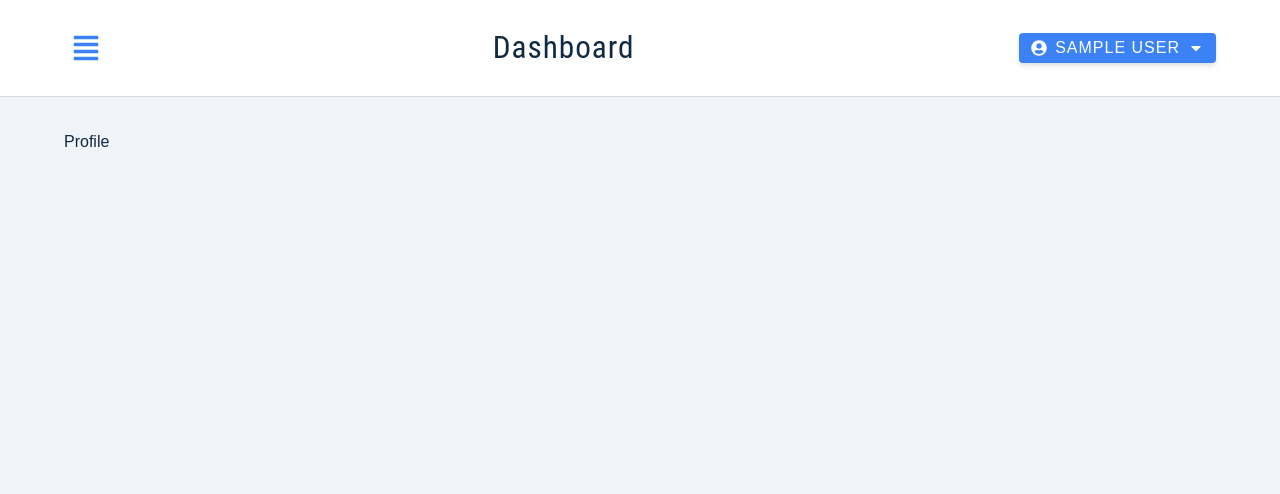
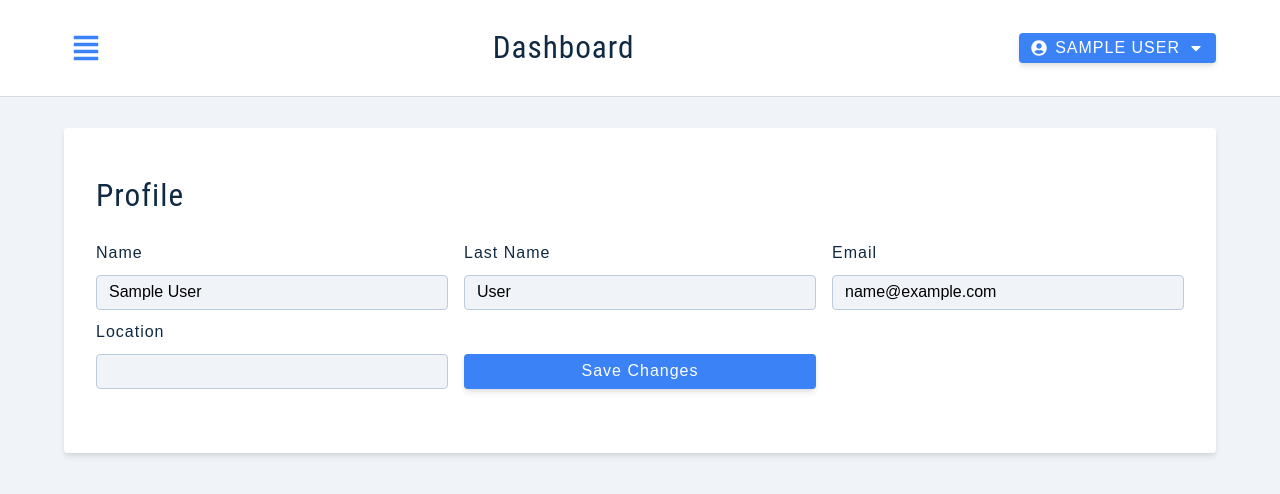
Before and after one commit to brain-shutdown/Jobster-Page, a React (Create React App) app: page /profile in a window 1280 px wide. Shown: the top 494 px of the page. Built offline with nearby package versions, Linux system fonts and the light colour scheme; sample sign-in values are in the browser's storage.

Commit message:
Profile update added

```diff
--- a/src/features/user/userSlice.js
+++ b/src/features/user/userSlice.js
@@ -1,11 +1,11 @@
 import { createSlice, createAsyncThunk } from '@reduxjs/toolkit';
 import { toast } from 'react-toastify';
-import customFetch from '../../utils/axios';
 import {
 	addUserToLocalStorage,
 	getUserFromLocalStorage,
 	removeUserFromLocalStorage,
 } from '../../utils/localStorage';
+import { registerUserThunk, updateUserThunk } from './userThunk';
 
 const initialState = {
 	isLoading: false,
@@ -13,22 +13,12 @@ const initialState = {
 	user: getUserFromLocalStorage(),
 };
 
-export const loginUser = createAsyncThunk('/user/loginUser', async (user, thunkAPI) => {
-	try {
-		const response = await customFetch.post('/auth/login', user);
-		return response.data;
-	} catch (error) {
-		return thunkAPI.rejectWithValue(error.response.data.msg);
-	}
+export const registerUser = createAsyncThunk('/user/registerUser', async (user, thunkAPI) => {
+	return registerUserThunk(`/auth/${user.type}`, user, thunkAPI);
 });
 
-export const registerUser = createAsyncThunk('/user/registerUser', async (user, thunkAPI) => {
-	try {
-		const response = await customFetch.post('/auth/register', user);
-		return response.data;
-	} catch (error) {
-		return thunkAPI.rejectWithValue(error.response.data.msg);
-	}
+export const updateUser = createAsyncThunk('/user/updateUser', async (user, thunkAPI) => {
+	return updateUserThunk('/auth/updateUser', user, thunkAPI);
 });
 
 const userSlice = createSlice({
@@ -41,27 +31,11 @@ const userSlice = createSlice({
 		logoutUser: (state) => {
 			state.user = null;
 			state.isSidebarOpen = false;
+			toast.success('Logout Successful!');
 			removeUserFromLocalStorage();
 		},
 	},
 	extraReducers: {
-		// Login logic
-		[loginUser.pending]: (state) => {
-			state.isLoading = true;
-		},
-		[loginUser.fulfilled]: (state, { payload }) => {
-			const { user } = payload;
-			state.isLoading = false;
-			state.user = user;
-			addUserToLocalStorage(user);
-			toast.success(`Welcome back ${state.user.name}!`);
-		},
-		[loginUser.rejected]: (state, { payload }) => {
-			state.isLoading = false;
-			toast.error(payload);
-		},
-
-		// Register logic
 		[registerUser.pending]: (state) => {
 			state.isLoading = true;
 		},
@@ -76,6 +50,20 @@ const userSlice = createSlice({
 			state.isLoading = false;
 			toast.error(payload);
 		},
+		[updateUser.pending]: (state) => {
+			state.isLoading = true;
+		},
+		[updateUser.fulfilled]: (state, { payload }) => {
+			const { user } = payload;
+			state.isLoading = false;
+			state.user = user;
+			addUserToLocalStorage(user);
+			toast.success(`Profile updated!`);
+		},
+		[updateUser.rejected]: (state, { payload }) => {
+			state.isLoading = false;
+			toast.error(payload);
+		},
 	},
 });
 
--- /dev/null
+++ b/src/features/user/userThunk.js
@@ -0,0 +1,29 @@
+import customFetch from '../../utils/axios';
+import { logoutUser } from './userSlice';
+
+export const registerUserThunk = async (url, user, thunkAPI) => {
+	try {
+		// url can be for login or register
+		const response = await customFetch.post(url, user);
+		return response.data;
+	} catch (error) {
+		return thunkAPI.rejectWithValue(error.response.data.msg);
+	}
+};
+
+export const updateUserThunk = async (url, user, thunkAPI) => {
+	try {
+		const response = await customFetch.patch(url, user, {
+			headers: {
+				authorization: `Bearer ${thunkAPI.getState().user.user.token}`,
+			},
+		});
+		return response.data;
+	} catch (error) {
+		if (error.response.status === 401) {
+			thunkAPI.dispatch(logoutUser());
+			return thunkAPI.rejectWithValue('Unauthorized! Logging Out...');
+		}
+		return thunkAPI.rejectWithValue(error.response.data.msg);
+	}
+};
--- a/src/pages/Dashboard/Profile.jsx
+++ b/src/pages/Dashboard/Profile.jsx
@@ -1,7 +1,80 @@
 import React from 'react';
+import { useSelector, useDispatch } from 'react-redux';
+import Wrapper from '../../assets/wrappers/DashboardFormPage';
+import { FormRow } from '../../components';
+import { updateUser } from '../../features/user/userSlice';
+import { toast } from 'react-toastify';
 
 const Profile = () => {
-	return <div>Profile</div>;
+	const {
+		user: { email, location, name, lastName },
+	} = useSelector((store) => store.user);
+	const [userData, setUserData] = React.useState({
+		email,
+		name,
+		lastName,
+		location,
+	});
+	const dispatch = useDispatch();
+
+	function handleChange(e) {
+		let name = e.target.name;
+		let value = e.target.value;
+		if (name in userData) {
+			setUserData({ ...userData, [name]: value });
+		}
+	}
+
+	function handleSubmit(e) {
+		e.preventDefault();
+		const { name, lastName, email, location } = userData;
+		if (!name || !lastName || !email || !location) {
+			toast.error('Please fill all fields!');
+			return;
+		}
+		dispatch(updateUser(userData));
+	}
+
+	return (
+		<Wrapper>
+			<form className='form' onSubmit={handleSubmit}>
+				<h3>Profile</h3>
+				<div className='form-center'>
+					<FormRow
+						type='text'
+						name='name'
+						value={userData.name}
+						handleChange={handleChange}
+						autocomplete='name'
+					/>
+					<FormRow
+						type='text'
+						name='lastName'
+						value={userData.lastName}
+						handleChange={handleChange}
+						autocomplete='name'
+						labelText='Last Name'
+					/>
+					<FormRow
+						type='email'
+						name='email'
+						value={userData.email}
+						handleChange={handleChange}
+						autocomplete='username'
+					/>
+					<FormRow
+						type='text'
+						name='location'
+						value={userData.location}
+						handleChange={handleChange}
+					/>
+					<button type='submit' className='btn btn-block'>
+						Save Changes
+					</button>
+				</div>
+			</form>
+		</Wrapper>
+	);
 };
 
 export default Profile;
--- a/src/pages/Register.jsx
+++ b/src/pages/Register.jsx
@@ -2,7 +2,7 @@ import React, { useState } from 'react';
 import Wrapper from '../assets/wrappers/RegisterPage';
 import { Logo, FormRow } from '../components';
 import { toast } from 'react-toastify';
-import { registerUser, loginUser } from '../features/user/userSlice';
+import { registerUser } from '../features/user/userSlice';
 import { useSelector, useDispatch } from 'react-redux';
 import { useNavigate } from 'react-router-dom';
 
@@ -41,10 +41,10 @@ const Register = () => {
 			return;
 		}
 		if (isMember) {
-			dispatch(loginUser({ email, password }));
+			dispatch(registerUser({ type: 'login', email, password }));
 			return;
 		}
-		dispatch(registerUser({ name, email, password }));
+		dispatch(registerUser({ type: 'register', name, email, password }));
 	}
 
 	function toggleMember() {
@@ -87,7 +87,13 @@ const Register = () => {
 					className='btn btn-block btn-hipster'
 					disabled={isLoading}
 					onClick={() =>
-						dispatch(loginUser({ email: 'testUser@test.com', password: 'secret' }))
+						dispatch(
+							registerUser({
+								type: 'login',
+								email: 'testUser@test.com',
+								password: 'secret',
+							})
+						)
 					}>
 					{isLoading ? 'Loading...' : 'Demo App'}
 				</button>
```
